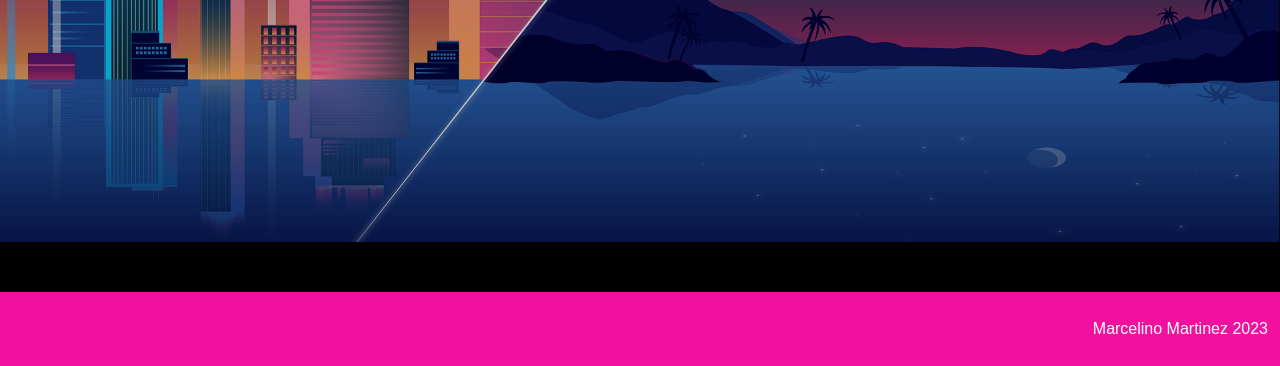
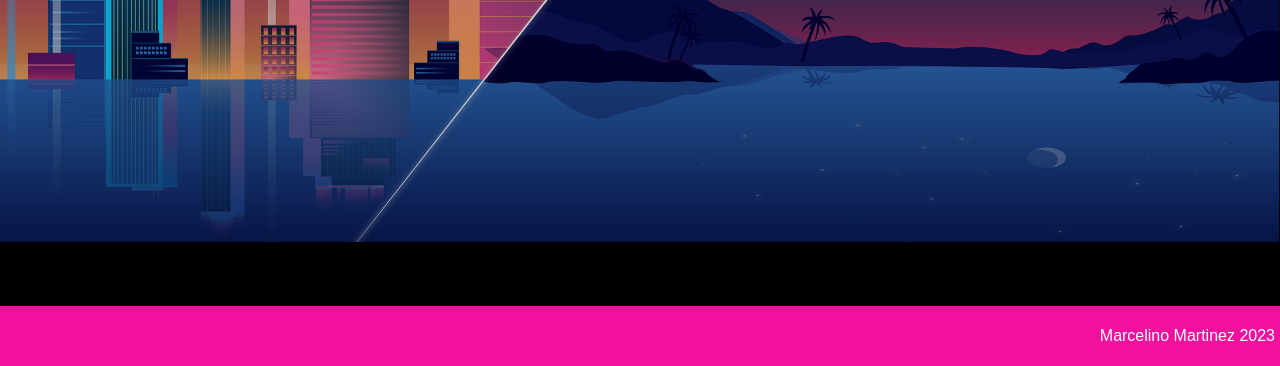
Before and after one commit to stawfox64/website, a plain HTML site: page index.html in a window 1280 px wide. Shown: the part 434-800 px from the top of the page. Drawn offline with Linux system fonts and the light colour scheme.

Commit message:
Update stylesheet.css

```diff
--- a/stylesheet.css
+++ b/stylesheet.css
@@ -165,7 +165,7 @@ ul{
 /* Style the footer */
 .footer {
   background-color: #f2119f;
-  padding: 12px;
+  padding: 5px;
   color: #FFFFFF;
   position: fixed;
   width: 100%;
```
